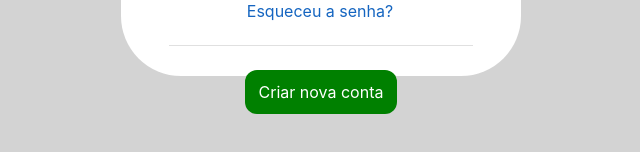
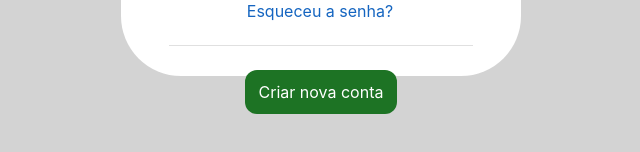
Before and after one commit to luancortezdev/resumindo-livros-frontend, a React (Create React App) app: page / in a window 1280 px wide. Shown: the part 564-716 px from the top of the page, without its empty margins (319-959 px from the left). Built offline with nearby package versions, Linux system fonts and the light colour scheme.

Commit message:
feat: :sparkles: Redirecionamento de página adicionado ao clicar no botão entrar
Futuramente o ideal é ter uma validação nesse formulário de login

```diff
--- a/src/pages/Login/InputLogin/index.tsx
+++ b/src/pages/Login/InputLogin/index.tsx
@@ -5,7 +5,7 @@ import MailIcon from '@mui/icons-material/Mail';
 import LockIcon from '@mui/icons-material/Lock';
 import { Alert, Divider } from '@mui/material';
 import { Button, Input } from '@mui/material';
-import { Link } from 'react-router-dom';
+import { Link, useNavigate } from 'react-router-dom';
 import { useForm, SubmitHandler } from "react-hook-form";
 
 type Inputs = {
@@ -15,6 +15,7 @@ type Inputs = {
 
 
 export default function InputLogin() {
+  const navigate = useNavigate()
   const estiloLinkNovaConta = { textDecoration: 'none', color: '#ffffff' }
   const estiloLinkEsqueceuSenha = { textDecoration: 'none', color: '#1565C0' }
 
@@ -65,6 +66,7 @@ export default function InputLogin() {
         </FormControl>
 
         <Button
+          onClick={() => (navigate('/pagina-principal'))}
           type='submit'
           variant='contained'
           sx={{
@@ -79,9 +81,6 @@ export default function InputLogin() {
           LOGIN
         </Button>
         <Box display='flex' alignItems="center" justifyContent="center">
-          {/* <FormGroup>
-            <FormControlLabel control={<Checkbox defaultChecked />} label="Lembrar senha" />
-          </FormGroup> */}
           <Link style={estiloLinkEsqueceuSenha}
             to='https://github.com/luancortezdev'
             target="_blank"
@@ -97,7 +96,7 @@ export default function InputLogin() {
         justifyContent="center"
         mt="30px"
         sx={{
-          backgroundColor: "green",
+          backgroundColor: "#1d7324",
           width: "50%",
           margin: "auto",
           pt: "0.75rem",
```
